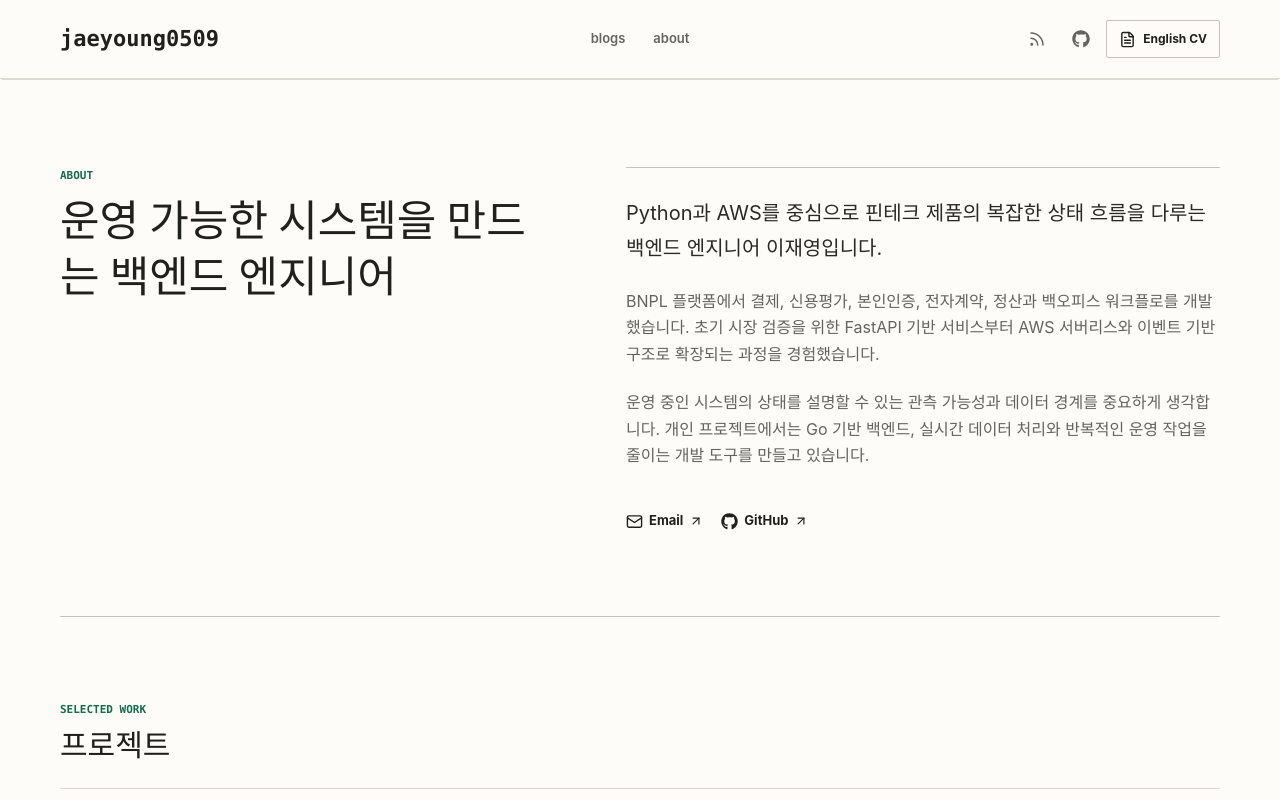
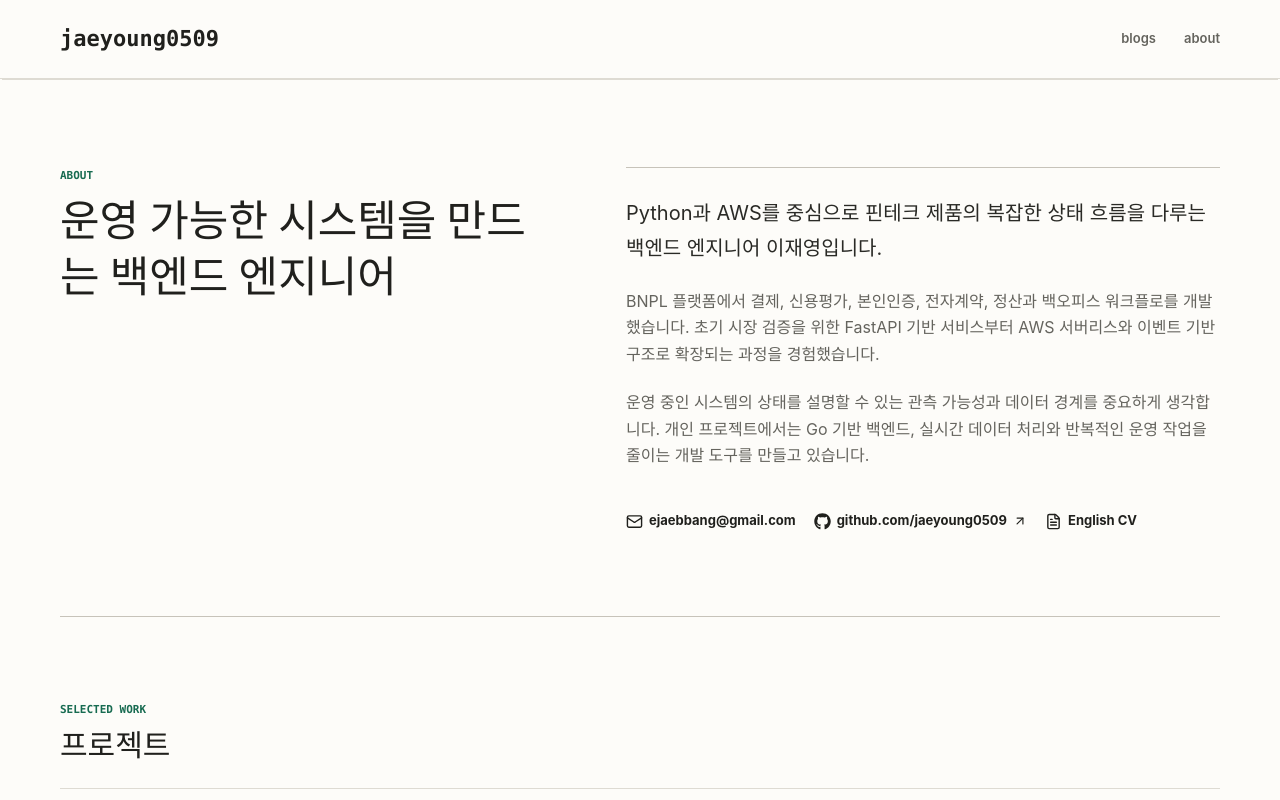
Before and after one commit to jaeyoung0509/jaeyoung0509.github.io, a Next.js app: page /about in a window 1280 px wide. Shown: the top 800 px of the page. Built offline with nearby package versions, Linux system fonts and the light colour scheme.

Commit message:
Simplify blog navigation

```diff
--- a/src/app/about/page.tsx
+++ b/src/app/about/page.tsx
@@ -1,5 +1,5 @@
 import type { Metadata } from "next";
-import { ArrowUpRight, Mail } from "lucide-react";
+import { ArrowUpRight, FileText, Mail } from "lucide-react";
 import { FaGithub } from "react-icons/fa6";
 
 export const metadata: Metadata = {
@@ -65,10 +65,14 @@ export default function AboutPage() {
           </p>
           <div className="contact">
             <a href="mailto:ejaebbang@gmail.com">
-              <Mail size={17} /> Email <ArrowUpRight size={14} />
+              <Mail size={17} /> ejaebbang@gmail.com
             </a>
             <a href="https://github.com/jaeyoung0509">
-              <FaGithub size={17} /> GitHub <ArrowUpRight size={14} />
+              <FaGithub size={17} /> github.com/jaeyoung0509
+              <ArrowUpRight size={14} />
+            </a>
+            <a href="/files/cv_jaeyoung_lee.pdf">
+              <FileText size={17} /> English CV
             </a>
           </div>
         </div>
--- a/src/app/globals.css
+++ b/src/app/globals.css
@@ -225,7 +225,7 @@ summary {
 
 .header-inner {
   display: grid;
-  grid-template-columns: 1fr auto 1fr;
+  grid-template-columns: auto minmax(0, 1fr);
   align-items: center;
   width: min(calc(100% - 40px), var(--max));
   min-height: 78px;
@@ -243,72 +243,17 @@ summary {
   text-decoration: none;
 }
 
-.desktop-nav {
+.header-nav {
   display: flex;
+  justify-content: end;
   gap: 28px;
 }
 
-.desktop-nav a {
+.header-nav a {
   color: var(--muted);
   font-size: 13px;
   font-weight: 600;
   text-decoration: none;
-}
-
-.header-actions {
-  display: flex;
-  align-items: center;
-  justify-content: end;
-  gap: 6px;
-}
-
-.icon-button {
-  display: grid;
-  width: 38px;
-  height: 38px;
-  padding: 0;
-  place-items: center;
-  border: 0;
-  border-radius: 2px;
-  background: transparent;
-  color: var(--muted);
-  cursor: pointer;
-  text-decoration: none;
-}
-
-.icon-button:hover {
-  background: var(--surface);
-  color: var(--ink);
-}
-
-.icon-button:disabled {
-  cursor: default;
-  opacity: 0.6;
-}
-
-.resume-link {
-  display: inline-flex;
-  align-items: center;
-  gap: 7px;
-  min-height: 38px;
-  padding: 0 12px;
-  border: 1px solid var(--line-strong);
-  border-radius: 2px;
-  font-size: 12px;
-  font-weight: 700;
-  text-decoration: none;
-}
-
-.mobile-menu {
-  display: none;
-}
-
-.mobile-menu summary {
-  list-style: none;
-}
-
-.mobile-menu summary::-webkit-details-marker {
-  display: none;
 }
 
 /* Footer */
@@ -1073,6 +1018,7 @@ summary {
 
 .contact {
   display: flex;
+  flex-wrap: wrap;
   gap: 18px;
   padding-top: 20px;
 }
@@ -1174,7 +1120,7 @@ summary {
   }
 
   .header-inner {
-    grid-template-columns: 1fr auto;
+    grid-template-columns: auto minmax(0, 1fr);
     width: min(calc(100% - 28px), var(--max));
     min-height: 64px;
   }
@@ -1183,44 +1129,8 @@ summary {
     font-size: 20px;
   }
 
-  .desktop-nav,
-  .header-actions > a.icon-button,
-  .resume-link {
-    display: none;
-  }
-
-  .mobile-menu {
-    position: relative;
-    display: block;
-  }
-
-  .mobile-menu nav {
-    position: absolute;
-    top: 48px;
-    right: 0;
-    display: none;
-    width: 190px;
-    padding: 6px 14px;
-    border: 1px solid var(--line);
-    border-radius: 6px;
-    background: var(--page);
-    box-shadow: 0 14px 32px var(--shadow);
-  }
-
-  .mobile-menu[open] nav {
-    display: grid;
-  }
-
-  .mobile-menu nav a {
-    padding: 11px 2px;
-    border-bottom: 1px solid var(--line);
-    font-size: 14px;
-    font-weight: 650;
-    text-decoration: none;
-  }
-
-  .mobile-menu nav a:last-child {
-    border: 0;
+  .header-nav {
+    gap: 18px;
   }
 
   .footer-inner {
--- a/src/components/site-footer.tsx
+++ b/src/components/site-footer.tsx
@@ -1,5 +1,4 @@
-import { ArrowUpRight, Rss } from "lucide-react";
-import { FaGithub } from "react-icons/fa6";
+import { Rss } from "lucide-react";
 
 export function SiteFooter() {
   return (
@@ -7,9 +6,6 @@ export function SiteFooter() {
       <div className="footer-inner">
         <small>© {new Date().getFullYear()} Jaeyoung Lee</small>
         <div className="footer-links">
-          <a href="https://github.com/jaeyoung0509">
-            <FaGithub size={16} /> GitHub <ArrowUpRight size={13} />
-          </a>
           <a href="/feed.xml">
             <Rss size={16} /> RSS
           </a>
--- a/src/components/site-header.tsx
+++ b/src/components/site-header.tsx
@@ -1,6 +1,4 @@
-import { FileText, Menu, Rss } from "lucide-react";
 import Link from "next/link";
-import { FaGithub } from "react-icons/fa6";
 
 const navigation = [
   { href: "/blog/", label: "blogs" },
@@ -15,43 +13,13 @@ export function SiteHeader() {
           jaeyoung0509
         </Link>
 
-        <nav className="desktop-nav" aria-label="주요 메뉴">
+        <nav className="header-nav" aria-label="주요 메뉴">
           {navigation.map((item) => (
             <Link href={item.href} key={item.href}>
               {item.label}
             </Link>
           ))}
         </nav>
-
-        <div className="header-actions">
-          <Link className="icon-button" href="/feed.xml" aria-label="RSS">
-            <Rss size={18} />
-          </Link>
-          <a
-            className="icon-button"
-            href="https://github.com/jaeyoung0509"
-            aria-label="GitHub"
-          >
-            <FaGithub size={18} />
-          </a>
-          <a className="resume-link" href="/files/cv_jaeyoung_lee.pdf">
-            <FileText size={17} />
-            <span>English CV</span>
-          </a>
-          <details className="mobile-menu">
-            <summary className="icon-button" aria-label="메뉴 열기">
-              <Menu size={21} />
-            </summary>
-            <nav aria-label="모바일 메뉴">
-              {navigation.map((item) => (
-                <Link href={item.href} key={item.href}>
-                  {item.label}
-                </Link>
-              ))}
-              <a href="/files/cv_jaeyoung_lee.pdf">English CV</a>
-            </nav>
-          </details>
-        </div>
       </div>
     </header>
   );
```
